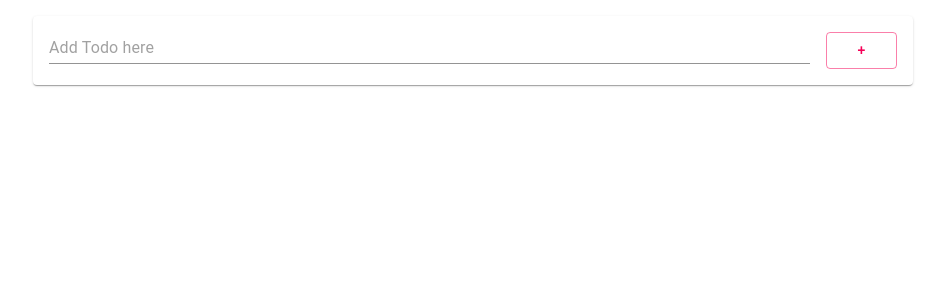
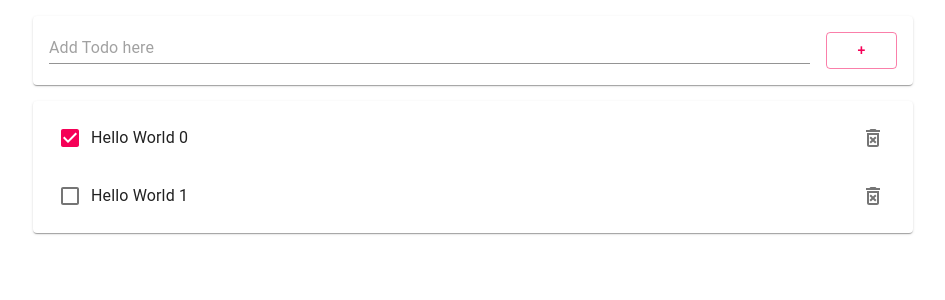
Before and after one commit to jincrates/react-workspace, a React (Create React App) app in the folder todo-react-app/: page / in a window 1280 px wide. Shown: the top 300 px of the page, without its empty margins (167-1112 px from the left). Built offline with nearby package versions, Linux system fonts and the light colour scheme.

Commit message:
add 함수추가

```diff
--- a/todo-react-app/src/App.js
+++ b/todo-react-app/src/App.js
@@ -40,9 +40,8 @@ class App extends React.Component {
         return (
             <div className="App" >
                 <Container maxWidth="md">
-                    <AddTodo add={this.add}>
-                        <div className="TodoList">{todoItems}</div>
-                    </AddTodo>
+                    <AddTodo add={this.add} />
+                    <div className="TodoList">{todoItems}</div>
                 </Container>
             </div>
         );
--- a/todo-react-app/src/Todo.js
+++ b/todo-react-app/src/Todo.js
@@ -1,5 +1,13 @@
 import React from "react";
-import { ListItem, ListItemText, InputBase, Checkbox } from "@material-ui/core";
+import {
+    ListItem,
+    ListItemText,
+    InputBase,
+    Checkbox,
+    ListItemSecondaryAction,
+    IconButton
+} from "@material-ui/core";
+import DeleteOutLined from "@material-ui/icons/DeleteForeverOutlined";
 
 class Todo extends React.Component {
     constructor(props) {
@@ -16,13 +24,19 @@ class Todo extends React.Component {
                     <InputBase
                         inputProps={{ "aria-label": "naked" }}
                         type="text"
-                        id={item.id}
-                        name={item.id}
+                        id={item.id}  // 각 리스트를 구분하려고 id를 연결
+                        name={item.id} // 각 리스트를 구분하려고 id를 연결
                         value={item.title}
                         multiline={true}
                         fullWidth={true}
                     />
                 </ListItemText>
+
+                <ListItemSecondaryAction>
+                    <IconButton aria-label="Delete Todo">
+                        <DeleteOutLined />
+                    </IconButton>
+                </ListItemSecondaryAction>
             </ListItem>
         )
     }
```
